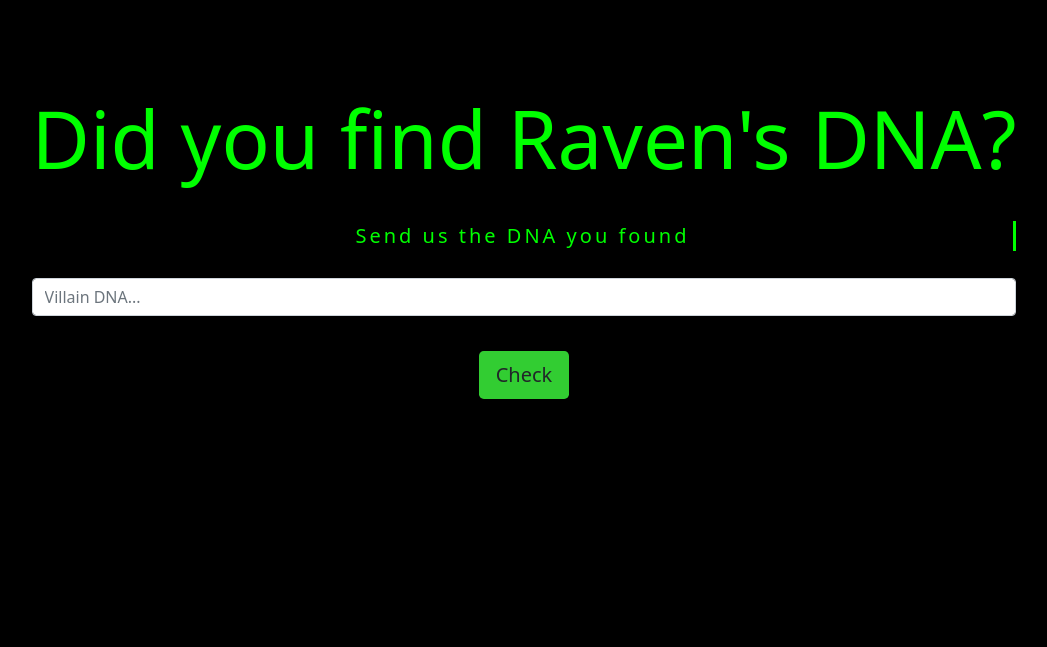
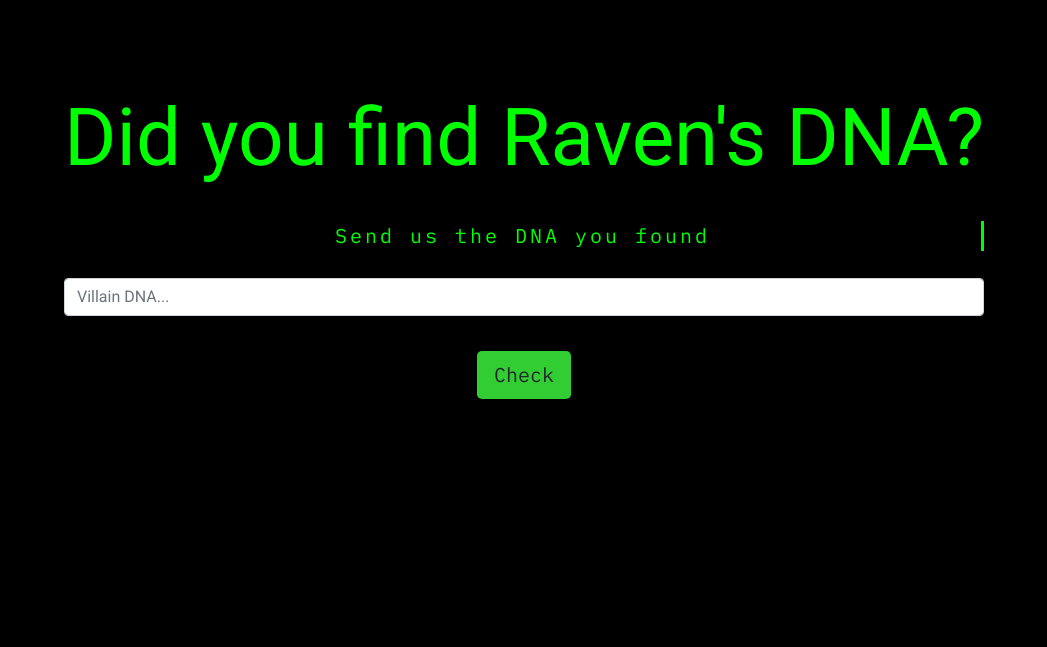
Before and after one commit to CiniMinis/workshop-project, a Flask app: page /check_challenge in a window 1280 px wide. Shown: the top 647 px of the page, without its empty margins (116-1163 px from the left). Run offline with Flask 2, Linux system fonts and the light colour scheme; data comes from the database, SQL or seed files in the repository.

Commit message:
Font update for check challenge screen

```diff
--- a/server/app/static/check.css
+++ b/server/app/static/check.css
@@ -1,3 +1,5 @@
+@import url('https://fonts.googleapis.com/css2?family=IBM+Plex+Mono&family=Roboto&display=swap');
+
 body {
     background-color: black;
     color: lime;
@@ -5,6 +7,7 @@ body {
     padding-top: 5em;
     display: flex;
     justify-content: center;
+    font-family: 'Roboto', sans-serif;
 }
 
 /* typewriter is based on css-tricks.com */
@@ -14,6 +17,7 @@ body {
     white-space: nowrap;
     margin: 0 auto;
     letter-spacing: .15em;
+    font-family: 'IBM Plex Mono', monospace;
     animation:
       typing 3.5s steps(40, end),
       blink-caret .75s step-end infinite;
@@ -21,10 +25,12 @@ body {
 
 .l33t-btn, .l33t-btn:visited {
     background-color: limegreen;
+    font-family: 'IBM Plex Mono', monospace;
 }
 
 .l33t-btn:hover {
     background-color: lime;
+    font-family: 'IBM Plex Mono', monospace;
 }
 
 .appear{
```
